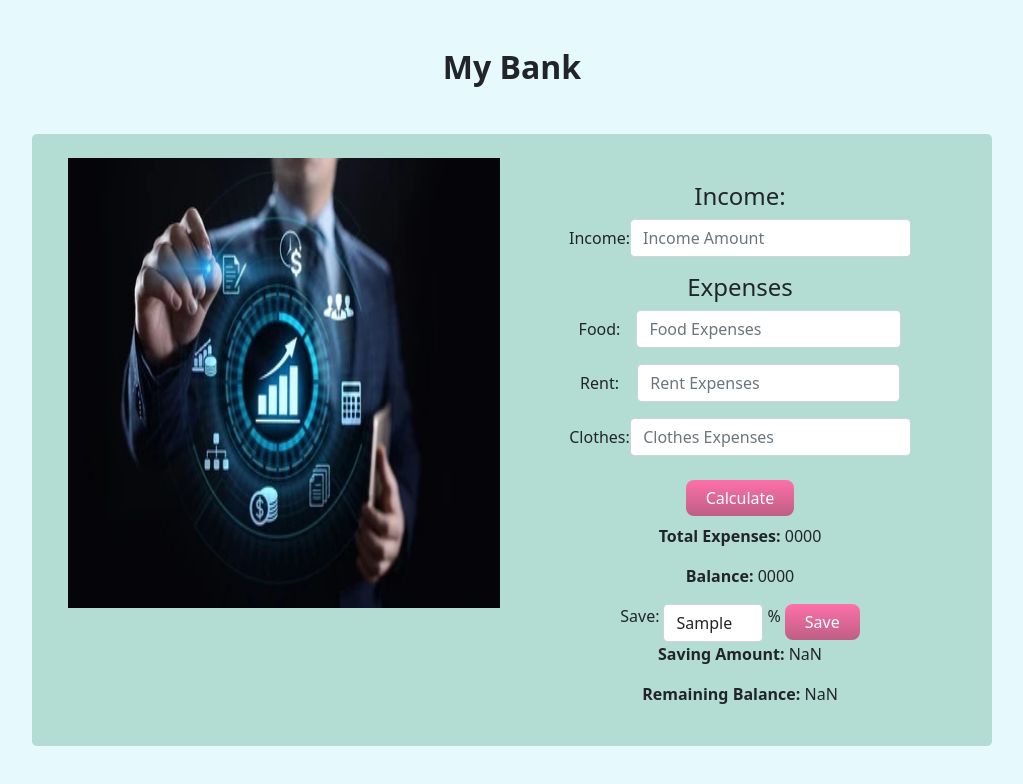
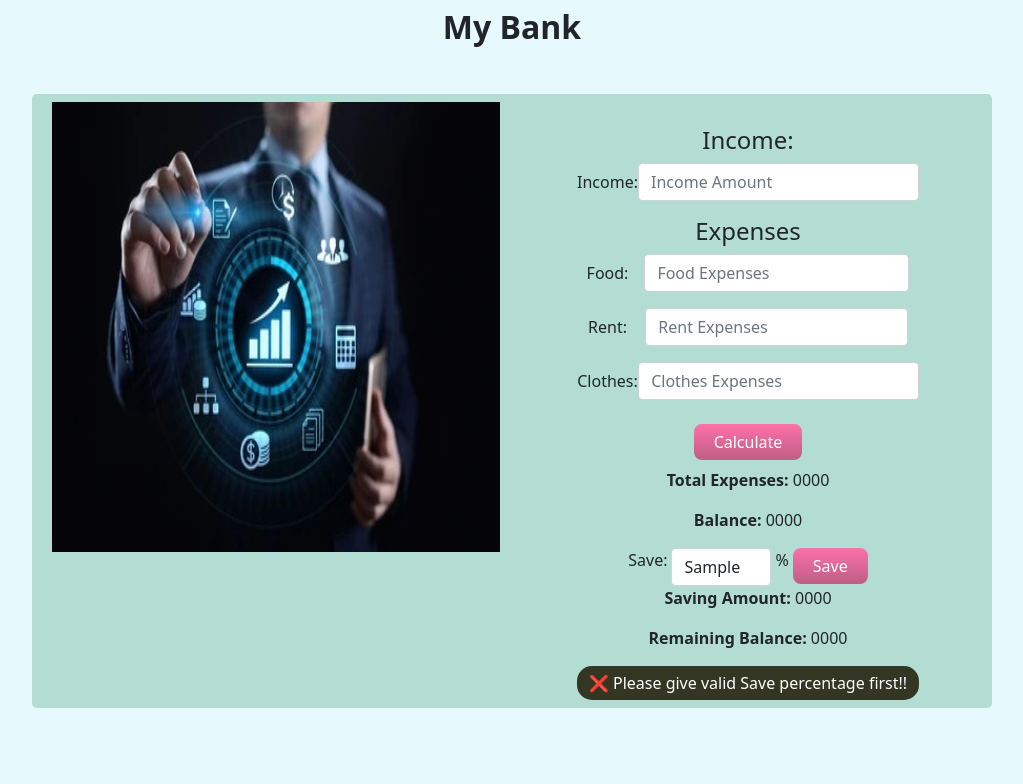
Before and after one commit to rahabulislam1/assignment-5-my-bank, a plain HTML site: page index.html in a window 1280 px wide. Both pictures are taken after typing "Sample" into the empty fields and a click on the button "Save". Shown: the whole page, without its empty margins (128-1151 px from the left). Drawn offline with Linux system fonts and the light colour scheme.

Commit message:
Save button data error handle

```diff
--- a/css/style.css
+++ b/css/style.css
@@ -11,7 +11,7 @@
     color: #fff;
     text-align: center;
     margin: 0 auto;
-    background: #222436;
+    background: #333622;
     margin-top: 20px;
     border-radius: 15px;
     padding: 5px 20px;
--- a/index.html
+++ b/index.html
@@ -15,14 +15,14 @@
 <body class="bg-info bg-opacity-10">
     <!-- Header section Start -->
     <header>
-        <h2 class="m-5 text-center mb-5 fw-bold">My Bank</h2>
+        <h2 class="m-2 text-center mb-5 fw-bold">My Bank</h2>
     </header>
     <!-- Header section End -->
 
     <main class="w-75 mx-auto bg-success bg-opacity-25 rounded-3">
 
         <section class="container">
-            <div class="row p-4 ">
+            <div class="row p-2 ">
                 <!-- Image section Start -->
                 <div class="col-lg-6 col-sm-12">
                     <img class="img-fluid" style="height: 450px;" src="./images/myBank.jpg" alt="">
@@ -38,11 +38,6 @@
                             <input id="income-input" type="text" class="form-control" placeholder="Income Amount">
                         </div>
                     </div>
-                    <!--
-                    <div class="m-1">
-                        <span>Income:</span>
-                        <input id="income-input" type="text" placeholder="Income">
-                    </div> -->
                     <h4 class="text-center">Expenses</h4>
                     <div class="mb-3 row">
                         <div class="col-sm-2">
@@ -65,30 +60,9 @@
                                 placeholder="Clothes Expenses">
                         </div>
                     </div>
-                    <!-- <div class="m-1 ms-4">
-                        <span>Food:</span>
-                        <input id="food-ex-input" type="text" placeholder="Food Expenses">
-                    </div> -->
-                    <!-- <div class="m-1 ms-4">
-                        <span>Rent:</span>
-                        <input id="rent-ex-input" type="text" placeholder="Rent Expenses">
-                    </div>
-                    <div class="m-1">
-                        <span>Clothes:</span>
-                        <input id="clothes-ex-input" type="text" placeholder="Clothes Expenses">
-                    </div> -->
                     <button id="calculate-btn" class="m-2 calculation-btn">Calculate</button>
-
                     <p><strong>Total Expenses: </strong><span id="total-expenses">0000</span> </p>
                     <p><strong>Balance: </strong><span id="balance">0000</span> </p>
-
-                    <!-- <div>
-                        <span>Save: </span>
-                        <input id="save-input" type="text" class="form-control"
-                                placeholder="Save Amount">
-                        <span><strong> % </strong></span>
-                        <button id="save-btn" class="m-2 calculation-btn">Save</button>
-                    </div> -->
 
                     <div class="row g-1 ">
                         <div class="col-auto">
@@ -108,14 +82,18 @@
 
                     <p><strong>Saving Amount: </strong><span id="saving-amount">0000</span> </p>
                     <p><strong>Remaining Balance: </strong><span id="remaining-balance">0000</span> </p>
+
+                    <!-- Notify Section Start -->
+                    <div class=" row notify-section">
+                        <p id="notify-fail" class="notify">❌ Please give valid Save percentage first!!</p>
+                        <p id="notify-success" class="notify">✅ All Input Values are currect.</p>
+                    </div>
+                    <!-- Notify Section End -->
                 </div>
                 <!-- Calculation Section End -->
+
             </div>
         </section>
-        <div class="notify-section">
-            <p id="notify-fail" class="notify">❌ Pin Didn't Match, Please try again</p>
-            <p id="notify-success" class="notify">✅ Pin Matched... Secret door is opening for you</p>
-        </div>
     </main>
 
     <!-- scriptsheet -->
--- a/js/app.js
+++ b/js/app.js
@@ -48,18 +48,28 @@ document.getElementById('calculate-btn').addEventListener('click', function () {
 
 document.getElementById('save-btn').addEventListener('click', function () {
     const getSavePercent = convertToFlt('save-input');
-    if (getSavePercent < 0) {
-        alert('Hrld!');
+    const successMessage = document.getElementById('notify-success');
+    const failNotification = document.getElementById('notify-fail');
+
+    if (isNaN(getSavePercent) || getSavePercent < 0) {
+        successMessage.style.display = 'none';
+        failNotification.style.display = 'block';
     }
-    const savingAmount = (convertToFlt('income-input') * getSavePercent) / 100;
+    else {
+        successMessage.style.display = 'block';
+        failNotification.style.display = 'none';
 
-    //set saving amount value
-    setValue('saving-amount', savingAmount);
+        //Get Saving Amount
+        const savingAmount = (convertToFlt('income-input') * getSavePercent) / 100;
 
-    const finalExpenses = savingAmount + totalExpenses();
-    const remainingBalance = convertToFlt('income-input') - finalExpenses;
+        //Set Saving Amount
+        setValue('saving-amount', savingAmount);
 
-    //set remaining Balance
-    setValue('remaining-balance', remainingBalance);
+        //Get Remaining Balance
+        const finalExpenses = savingAmount + totalExpenses();
+        const remainingBalance = convertToFlt('income-input') - finalExpenses;
 
+        //Set Remaining Balance
+        setValue('remaining-balance', remainingBalance);
+    }
 })
```
